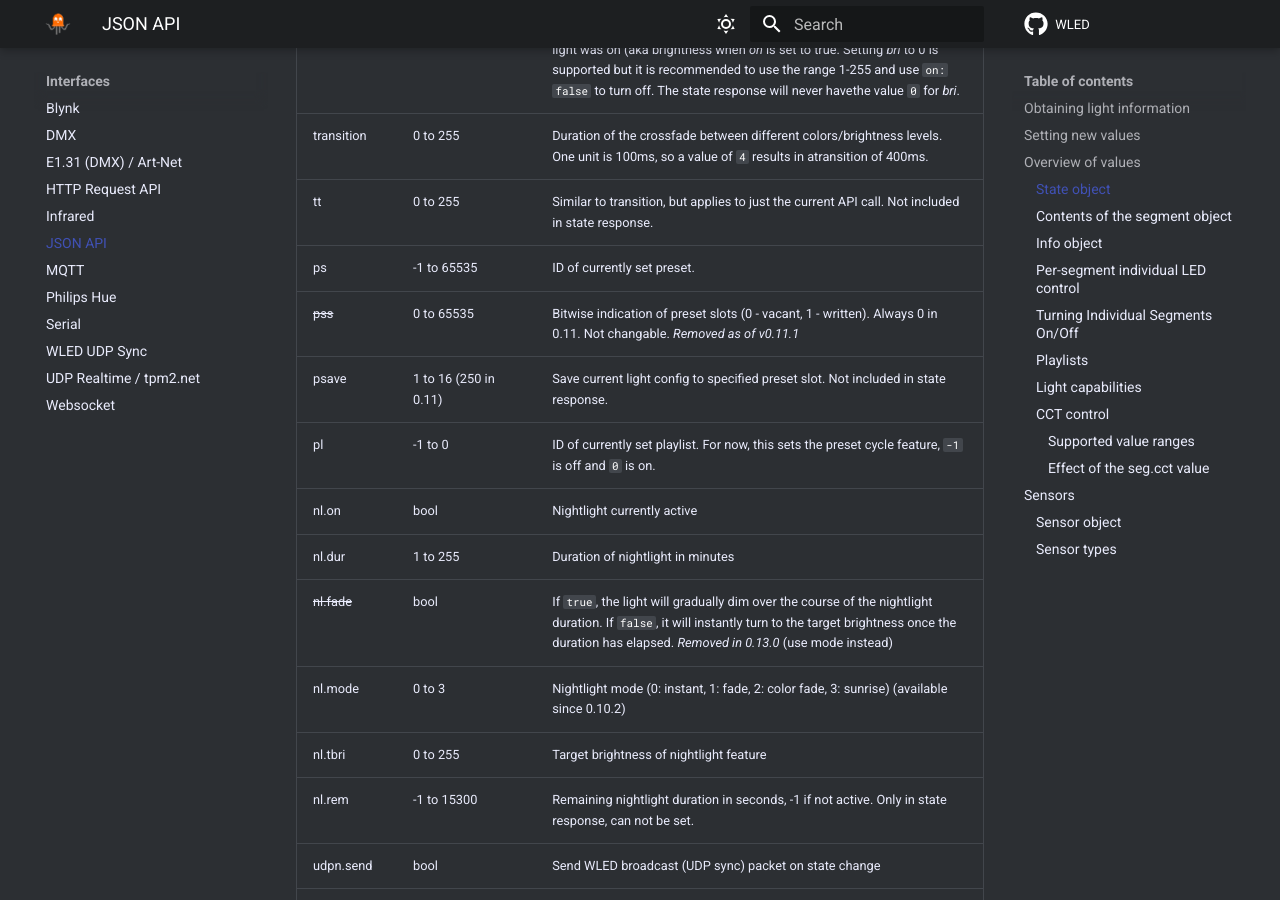
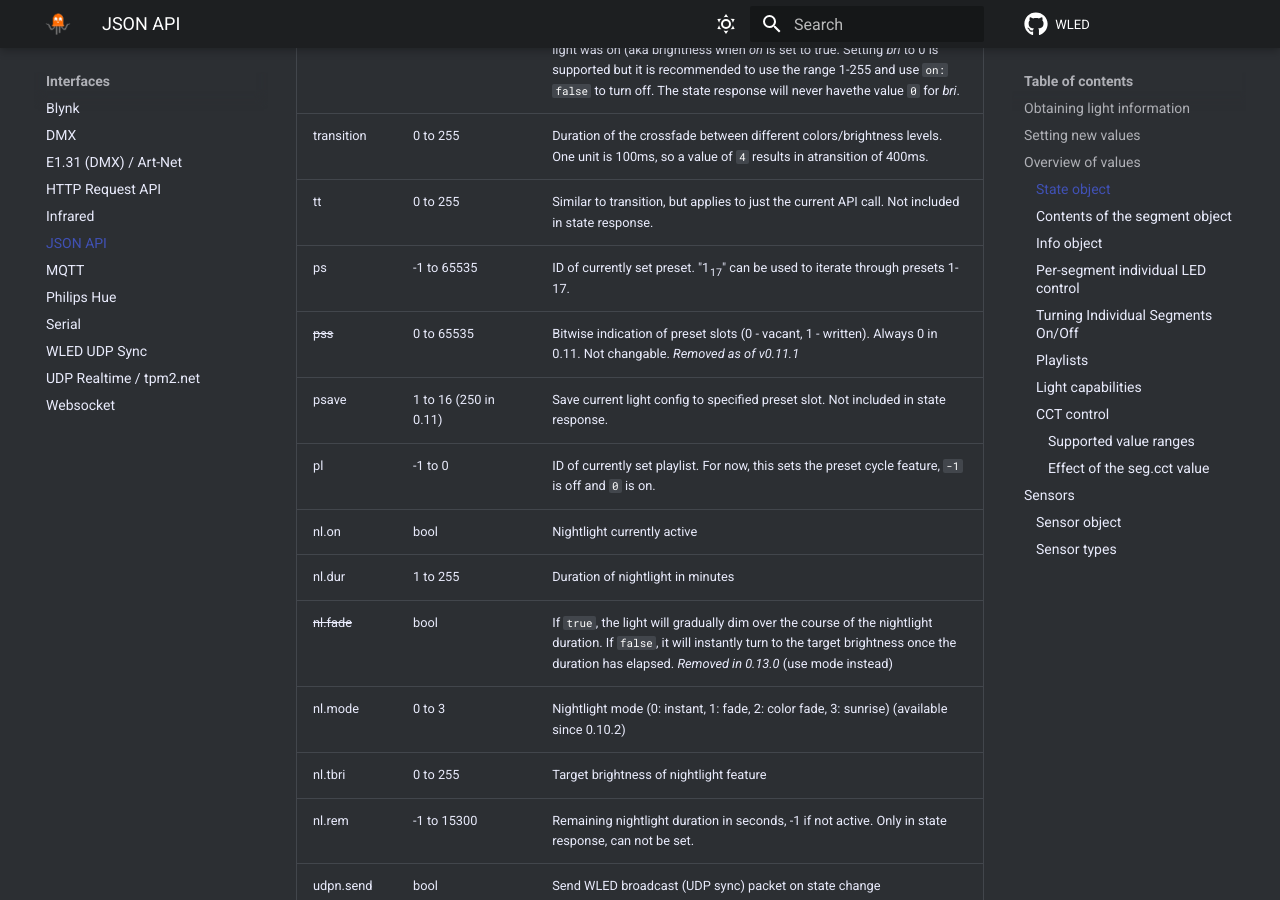
Before and after one commit to Aircoookie/WLED-Docs, an MkDocs documentation site: the page built from docs/interfaces/json-api.md, in a window 1280 px wide and 900 px high, scrolled down 2970 px. Built offline with MkDocs 1.6.1 and Material for MkDocs 9.7.7, drawn with Linux system fonts in a browser that asks for light colours; comment, search, counter and statistics services are not loaded.

Commit message:
Added information on how to iterate through presets
Added, "1~17~" can be used to iterate through presets 1-17 under PS section.

```diff
--- a/docs/interfaces/json-api.md
+++ b/docs/interfaces/json-api.md
@@ -129,7 +129,7 @@ on | bool | On/Off state of the light
 bri | 0 to 255 | Brightness of the light. If _on_ is `false`, contains last brightness when light was on (aka brightness when _on_ is set to true. Setting _bri_ to 0 is supported but it is recommended to use the range 1-255 and use `on: false` to turn off. The state response will never havethe value `0` for _bri_.
 transition | 0 to 255 | Duration of the crossfade between different colors/brightness levels. One unit is 100ms, so a value of `4` results in atransition of 400ms.
 tt | 0 to 255 | Similar to transition, but applies to just the current API call. Not included in state response.
-ps | -1 to 65535 | ID of currently set preset.
+ps | -1 to 65535 | ID of currently set preset. "1~17~" can be used to iterate through presets 1-17.
 ~~pss~~ | 0 to 65535 | Bitwise indication of preset slots (0 - vacant, 1 - written). Always 0 in 0.11. Not changable. _Removed as of v0.11.1_
 psave | 1 to 16 (250 in 0.11) | Save current light config to specified preset slot. Not included in state response.
 pl | -1 to 0 | ID of currently set playlist. For now, this sets the preset cycle feature, `-1` is off and `0` is on.
```
